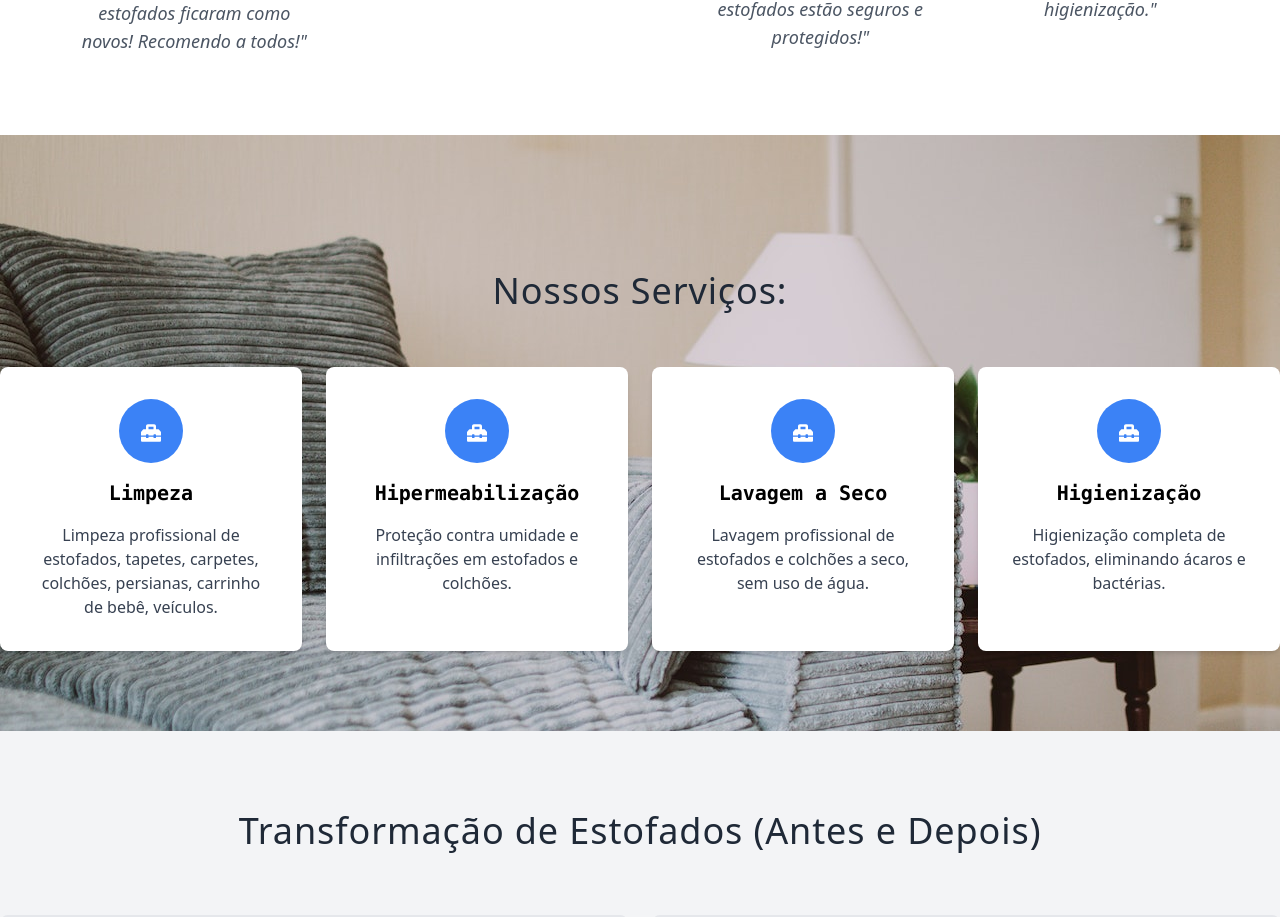
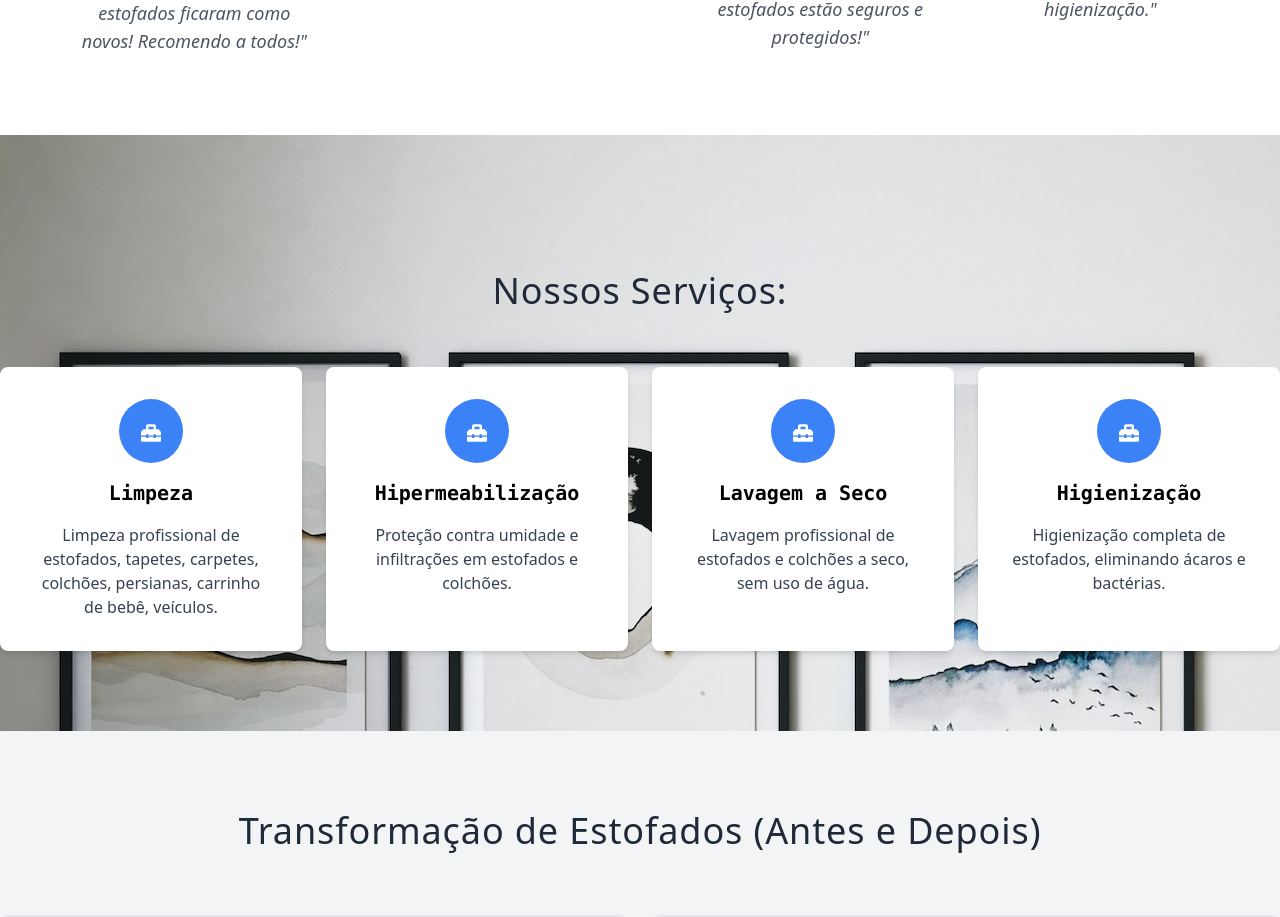
Before and after one commit to StarielIsaac/ecommerce-upholstery-cleaning, a React (Vite) app in the folder my-project/: page / in a window 1280 px wide. Shown: the part 1109-2026 px from the top of the page. Built offline with nearby package versions, Linux system fonts and the light colour scheme.

Commit message:
feat: created styles

```diff
--- a/my-project/src/App.jsx
+++ b/my-project/src/App.jsx
@@ -149,7 +149,7 @@ function App() {
 
       <section
         id="servicos"
-        className="bg-[url('/src/assets/test4.jpg')] py-20 bg-auto"
+        className="bg-[url('/src/assets/test6.jpg')] py-20 bg-auto"
       >
         <div className="container mx-auto">
           <h2 className="font-medium text-4xl my-14 text-center text-gray-800 tracking-wide">
```
